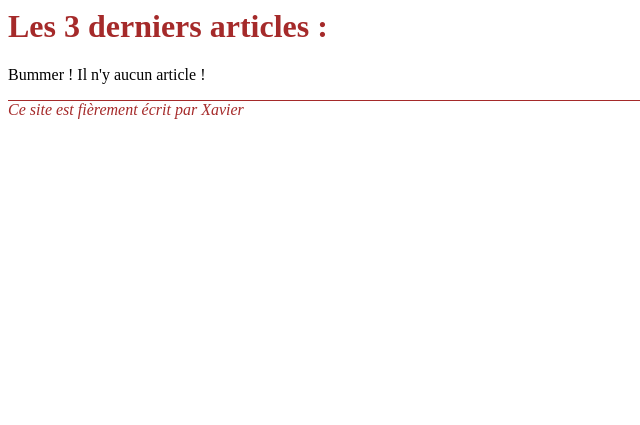
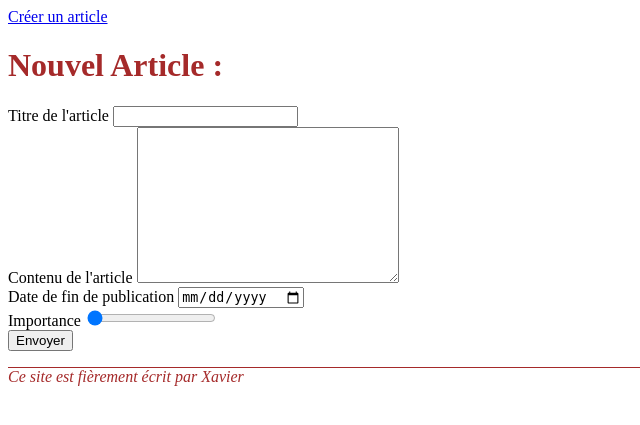
Before and after one commit to XavierFigari/blog, a PHP site: page /?action=blogPostCreate in a window 1280 px wide. Shown: the top 425 px of the page, without its empty margins (0-640 px from the left). Run offline with PHP 8.4, Linux system fonts and the light colour scheme; data that the repository does not hold is empty.

Commit message:
Etape 4 : Création d'un article

```diff
--- /dev/null
+++ b/app/controllers/blogPostCreateController.php
@@ -0,0 +1,24 @@
+<?php
+
+require '../app/persistences/blogPostData.php';
+
+if ($_SERVER['REQUEST_METHOD'] == 'POST') {
+
+    $args = array(
+        "title" => FILTER_SANITIZE_SPECIAL_CHARS,
+        "content" => FILTER_SANITIZE_SPECIAL_CHARS,
+        "endDate" => FILTER_SANITIZE_SPECIAL_CHARS,
+        "importance" => FILTER_SANITIZE_NUMBER_INT
+    );
+    $formData = filter_input_array(INPUT_POST, $args);
+    $curdate = date("Y-m-d");
+    $formData['pubDate'] = $curdate; // On met la date du jour
+
+    $formData['name'] = "Anonyme";
+
+    blogPostCreate($database, $formData);
+
+    echo "Done";
+} else {
+    require '../ressources/views/layouts/blogPostCreate.tpl.php';
+}
--- a/app/persistences/blogPostData.php
+++ b/app/persistences/blogPostData.php
@@ -1,6 +1,6 @@
 <?php
 
-function lastBlogPosts (PDO $db, $number) {
+function lastBlogPosts (PDO $pdo, $number) {
     $query = "SELECT
                     posts.id,
                     posts.title,
@@ -13,9 +13,9 @@ function lastBlogPosts (PDO $db, $number) {
                 INNER JOIN authors
                     ON posts.authors_id = authors.id
               ORDER BY pubDate DESC LIMIT " . $number ;
-    return $db->query($query)->fetchAll(PDO::FETCH_ASSOC);
+    return $pdo->query($query)->fetchAll(PDO::FETCH_ASSOC);
 }
-function blogPostById (PDO $db, $id) {
+function blogPostById (PDO $pdo, $id) {
     $query = "SELECT
                     posts.id,
                     posts.title,
@@ -28,9 +28,19 @@ function blogPostById (PDO $db, $id) {
                 INNER JOIN authors
                     ON posts.authors_id = authors.id
               WHERE posts.id = " . $id ;
-    return $db->query($query)->fetchAll(PDO::FETCH_ASSOC);
+    return $pdo->query($query)->fetchAll(PDO::FETCH_ASSOC);
+
+    // MIEUX :
+//    $query = "SELECT title, content, name FROM posts JOIN authors ON posts.authors_id = authors.id AND posts.id = ?";
+//    PDOStatement: $stmt = $pdo->prepare($query);
+//    $stmt -> execute([$idArticle]);
+//    $result = $stmt->fetch(PDO::FETCH_ASSOC);
+
+//    // return post with author
+//   return $result;
+
 }
-function commentsByBlogPost (PDO $db, $id) {
+function commentsByBlogPost (PDO $pdo, $id) {
     $query = "  SELECT comments.comment,
                     authors.name,
                     authors.firstName
@@ -38,5 +48,12 @@ function commentsByBlogPost (PDO $db, $id) {
                     INNER JOIN posts ON comments.posts_id = posts.id
                     INNER JOIN authors ON comments.authors_id = authors.id
                 WHERE comments.posts_id = " . $id ;
-    return $db->query($query)->fetchAll(PDO::FETCH_ASSOC);
+    return $pdo->query($query)->fetchAll(PDO::FETCH_ASSOC);
 }
+
+function blogPostCreate (PDO $pdo, $data) {
+    $queryCreate = "INSERT INTO posts ( title, content, pubDate, endDate, importance, authors_id )
+                    VALUES (?, ?, ?, ?, ?, (SELECT id FROM authors WHERE name = ?) )";
+    $statement = $pdo -> prepare($queryCreate);
+    $statement -> execute([$data['title'], $data['content'], $data['pubDate'], $data['endDate'], $data['importance'], "Anonyme"]);
+}
--- a/public/index.php
+++ b/public/index.php
@@ -3,7 +3,8 @@
 include '../config/database.php';
 
 $routes = [
-    "blogpost" => '../app/controllers/blogPostController.php',
+    "blogpost"       => '../app/controllers/blogPostController.php',
+    "blogPostCreate" => '../app/controllers/blogPostCreateController.php',
 ];
 
 $p = filter_input(INPUT_GET, 'action', FILTER_SANITIZE_FULL_SPECIAL_CHARS);
--- /dev/null
+++ b/ressources/views/layouts/blogPostCreate.tpl.php
@@ -0,0 +1,31 @@
+<?php
+require '../ressources/views/layouts/header.tpl.php';
+?>
+<h1>Nouvel Article :</h1>
+
+<form class="formulaire" action="?action=blogPostCreate" method="post">
+    <div>
+        <label for="title">Titre de l'article</label>
+        <input id="title" name="title" type="text">
+    </div>
+    <div>
+        <label for="content">Contenu de l'article</label>
+        <textarea name="content" id="content" cols="30" rows="10"></textarea>
+    </div>
+    <div>
+        <label for="endDate">Date de fin de publication</label>
+        <input id="endDate" name="endDate" type="date">
+    </div>
+    <div>
+        <label for="importance">Importance</label>
+        <input id="rating" name="importance" type="range" min="0" max="5" value="0">
+    </div>
+    <div>
+        <button type="submit">Envoyer</button>
+    </div>
+</form>
+
+
+<?php
+require '../ressources/views/layouts/footer.tpl.php';
+?>
--- a/ressources/views/layouts/header.tpl.php
+++ b/ressources/views/layouts/header.tpl.php
@@ -17,3 +17,5 @@ $metaDescription = "Articles divers sur le sport";
 </head>
 
 <body>
+
+<a href="/?action=blogPostCreate">Créer un article</a>
```
Also changed, not shown: doc/diagram.md (+20 -0 lines).
